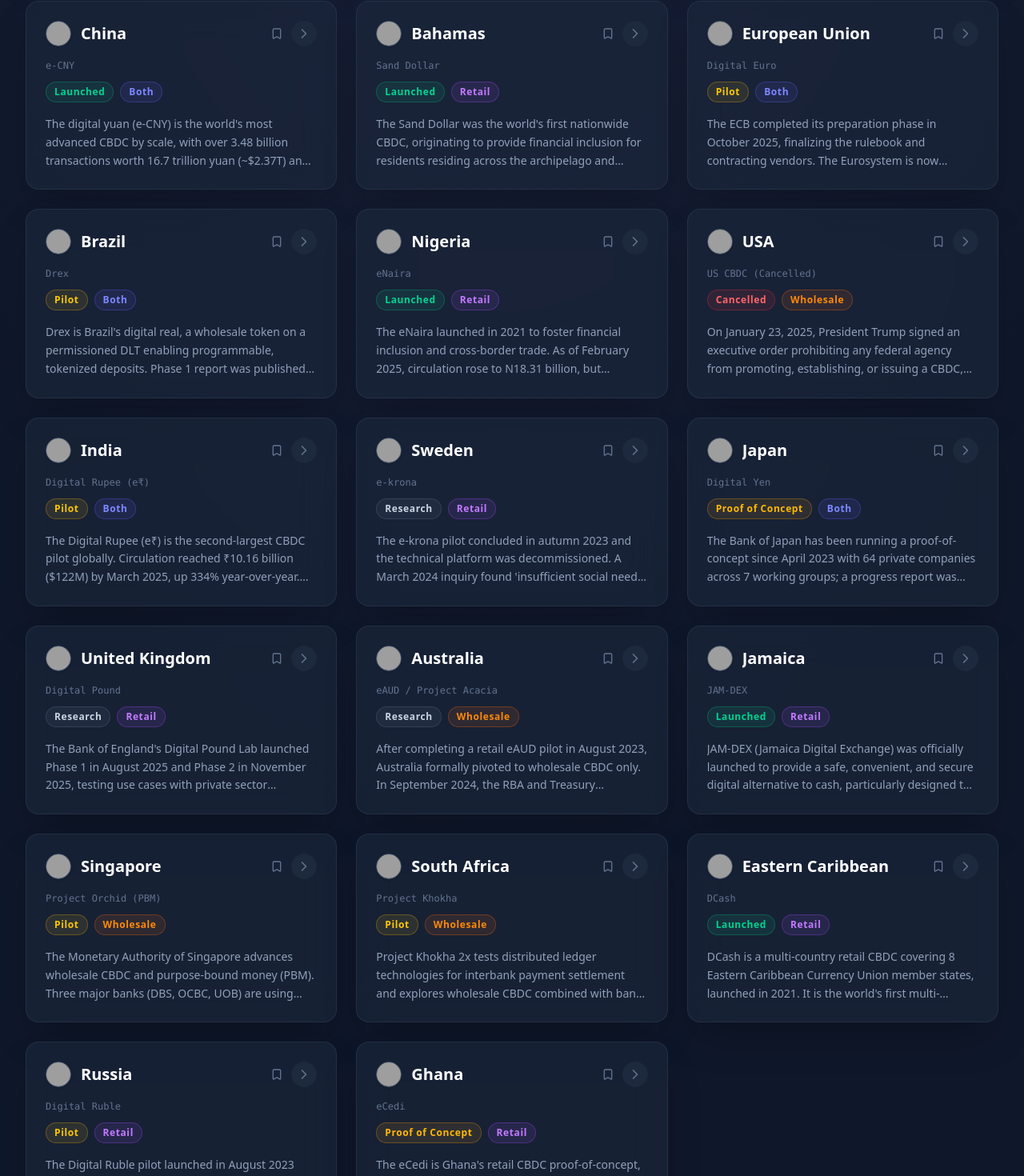
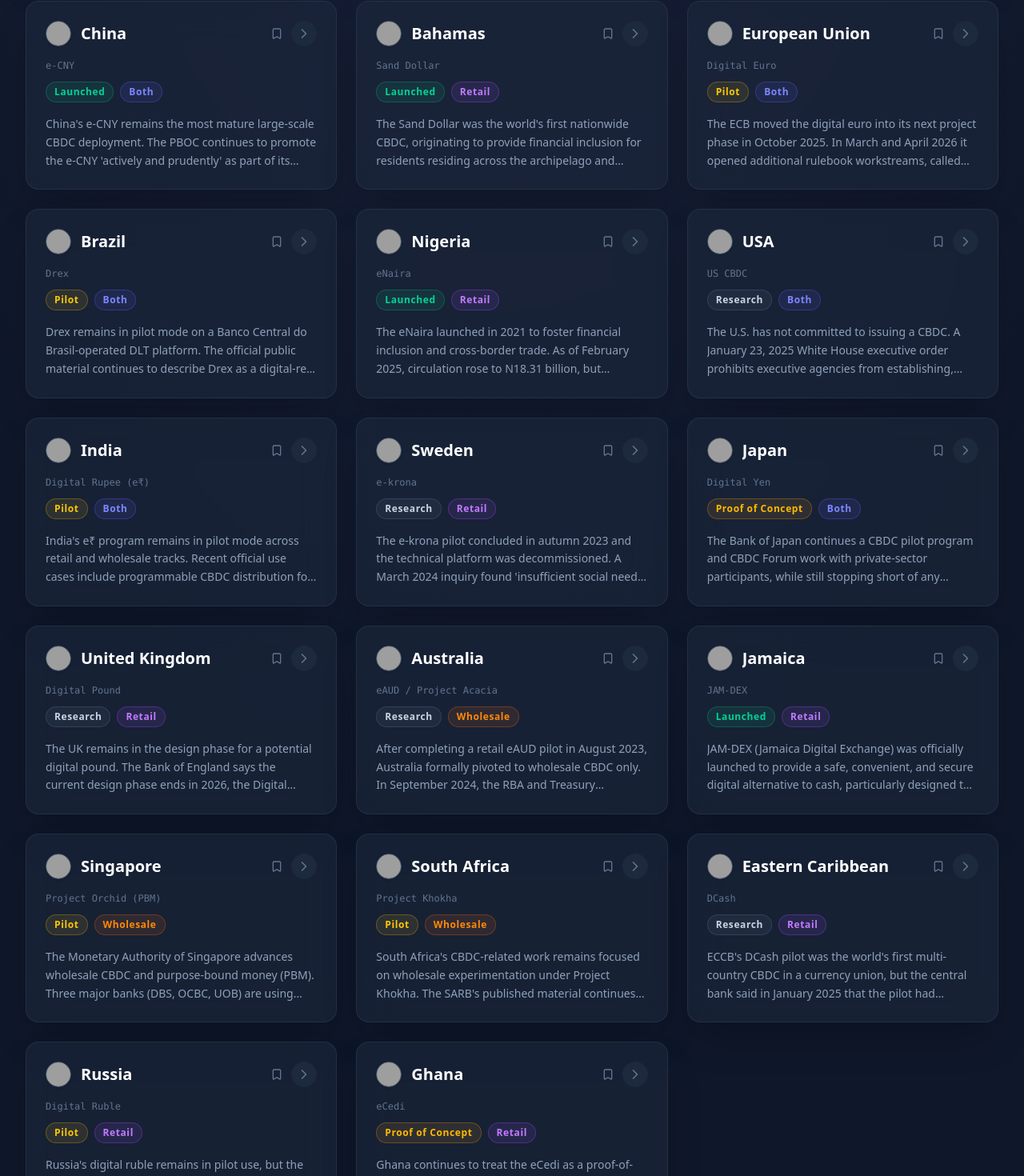
Before and after one commit to mirroredkube/cbdc-tracker, a Next.js app: page / in a window 1280 px wide. Shown: the part 821-2291 px from the top of the page at 80% size. Built offline with nearby package versions, Linux system fonts and the light colour scheme; grey boxes are pictures that could not be loaded.

Commit message:
[codex] Refresh CBDC data and source links (#1)
* Refresh CBDC data and source links

* Fix lint blockers in map and watchlist

```diff
--- a/src/app/news/NewsClient.tsx
+++ b/src/app/news/NewsClient.tsx
@@ -90,7 +90,6 @@
     return items;
   }, [search, filterCurrency]);
 
-  const totalPages = Math.ceil(filtered.length / PAGE_SIZE);
   const visible = filtered.slice(0, page * PAGE_SIZE);
   const hasMore = page * PAGE_SIZE < filtered.length;
 
--- a/src/app/page.tsx
+++ b/src/app/page.tsx
@@ -1,6 +1,7 @@
 "use client";
 
 import { useState } from "react";
+import dynamic from "next/dynamic";
 import { AnimatePresence } from "framer-motion";
 import { CBDCProject } from "@/data/cbdcData";
 import { CBDCGrid } from "@/components/CBDCGrid";
@@ -8,8 +9,9 @@
 import { DeepDiveDrawer } from "@/components/DeepDiveDrawer";
 import { LearningInfographic } from "@/components/LearningInfographic";
 import { FilterPanel } from "@/components/FilterPanel";
-import CBDCMap from "@/components/CBDCMap";
 import { useFilters } from "@/hooks/useFilters";
+
+const CBDCMap = dynamic(() => import("@/components/CBDCMap"), { ssr: false });
 
 export default function Dashboard() {
   const [selectedProject, setSelectedProject] = useState<CBDCProject | null>(null);
--- a/src/app/watchlist/WatchlistClient.tsx
+++ b/src/app/watchlist/WatchlistClient.tsx
@@ -92,7 +92,7 @@
         Subscription settings
       </h2>
       <p className="text-sm text-slate-400 mb-4">
-        Enter your email to receive updates for your watched currencies. We'll notify you when their status changes.
+        Enter your email to receive updates for your watched currencies. We&apos;ll notify you when their status changes.
       </p>
 
       {status === "success" ? (
@@ -127,7 +127,6 @@
 export function WatchlistClient() {
   const { watchlist } = useWatchlist();
   const watched = cbdcProjects.filter((p) => watchlist.has(p.id));
-  const watchedIds = new Set(watched.map((p) => p.id));
 
   return (
     <div className="max-w-4xl mx-auto px-4 md:px-8 py-8">
--- a/src/components/CurrenciesTable.tsx
+++ b/src/components/CurrenciesTable.tsx
@@ -159,7 +159,6 @@
                 )}
               >
                 {activeColumns.map((col) => {
-                  const val = project[col.key];
                   return (
                     <td key={col.key} className="px-4 py-3 whitespace-nowrap">
                       {col.key === "currencyName" && (
--- a/src/data/cbdcData.ts
+++ b/src/data/cbdcData.ts
@@ -25,7 +25,7 @@
   coordinates: [number, number];   // [longitude, latitude]
 }
 
-export const DB_LAST_UPDATED = "2026-03-31";
+export const DB_LAST_UPDATED = "2026-04-26";
 
 export const cbdcProjects: CBDCProject[] = [
   {
@@ -44,8 +44,11 @@
     interoperable: true,
     region: "Asia",
     isoNumeric: "156",
-    description: "The digital yuan (e-CNY) is the world's most advanced CBDC by scale, with over 3.48 billion transactions worth 16.7 trillion yuan (~$2.37T) and 180 million wallets. Expanded to 17 provinces and now used cross-border in Hong Kong, Macau, Laos, Thailand, and Singapore. From January 2026, e-CNY transitions to an interest-bearing instrument.",
-    whitepapers: [{ title: "Progress of Research and Development of E-CNY in China", url: "https://www.pbc.gov.cn/en/3688110/3688172/4157443/4293696/2021072014364791207.pdf" }],
+    description: "China's e-CNY remains the most mature large-scale CBDC deployment. The PBOC continues to promote the e-CNY 'actively and prudently' as part of its digital-finance agenda, while maintaining a dedicated CBDC section and ongoing policy work through 2026.",
+    whitepapers: [
+      { title: "PBOC CBDC topic page", url: "https://www.pbc.gov.cn/en/3688006/4706656/index.html" },
+      { title: "Progress of Research and Development of E-CNY in China", url: "https://www.pbc.gov.cn/en/3688110/3688172/4157443/4293696/2021072014364791207.pdf" }
+    ],
     flagUrl: "https://flagcdn.com/cn.svg",
     coordinates: [104.1954, 35.8617]
   },
@@ -86,10 +89,11 @@
     interoperable: true,
     region: "Europe",
     euMemberFill: true,
-    description: "The ECB completed its preparation phase in October 2025, finalizing the rulebook and contracting vendors. The Eurosystem is now inviting payment service providers to join a pilot targeted for mid-2027, with full issuance readiness expected in 2029.",
+    description: "The ECB moved the digital euro into its next project phase in October 2025. In March and April 2026 it opened additional rulebook workstreams, called for pilot participants, and signed agreements with European standard setters to support online and contactless payments. Issuance still depends on EU legislation.",
     whitepapers: [
-      { title: "Report on a digital euro", url: "https://www.ecb.europa.eu/paym/digital_euro/html/index.en.html" },
-      { title: "Digital euro prototype summary (May 2023)", url: "https://www.ecb.europa.eu/pub/pdf/other/ecb.prototype_summary20230526~71d0b26d55.en.pdf" }
+      { title: "Digital euro", url: "https://www.ecb.europa.eu/euro/digital_euro/html/index.eu.html" },
+      { title: "ECB signs agreements with European standard setters to facilitate digital euro payments", url: "https://www.ecb.europa.eu/press/pr/date/2026/html/ecb.pr260424~202f9d832b.en.html" },
+      { title: "The digital euro: preparing for a potential launch", url: "https://www.ecb.europa.eu/press/key/date/2026/html/ecb.sp260324~66f71f7577.en.html" }
     ],
     flagUrl: "https://flagcdn.com/eu.svg",
     coordinates: [10.4515, 51.1657]
@@ -110,8 +114,11 @@
     interoperable: true,
     region: "Americas",
     isoNumeric: "076",
-    description: "Drex is Brazil's digital real, a wholesale token on a permissioned DLT enabling programmable, tokenized deposits. Phase 1 report was published in February 2025 and Phase 3 focuses on tokenization and credit. A phased public launch is expected in the first half of 2026.",
-    whitepapers: [{ title: "Drex Pilot Implementation Guidelines", url: "https://www.bcb.gov.br/en/financialstability/drex" }],
+    description: "Drex remains in pilot mode on a Banco Central do Brasil-operated DLT platform. The official public material continues to describe Drex as a digital-real platform for wholesale settlement with retail access provided by regulated intermediaries, while Phase 2 pilot reporting is still being finalized.",
+    whitepapers: [
+      { title: "Drex - Digital Brazilian Real", url: "https://www.bcb.gov.br/en/financialstability/drex_en" },
+      { title: "Piloto Drex", url: "https://www.bcb.gov.br/estabilidadefinanceira/real-digital-piloto" }
+    ],
     flagUrl: "https://flagcdn.com/br.svg",
     coordinates: [-51.9253, -14.235]
   },
@@ -140,9 +147,9 @@
     id: "usa",
     tag: "us-cbdc",
     country: "USA",
-    currencyName: "US CBDC (Cancelled)",
-    stage: "Cancelled",
-    type: "Wholesale",
+    currencyName: "US CBDC",
+    stage: "Research",
+    type: "Both",
     techStack: "Federal Reserve RLN/NYIC",
     technologyProvider: "Federal Reserve / NYIC",
     centralBank: "Federal Reserve",
@@ -152,9 +159,10 @@
     interoperable: false,
     region: "Americas",
     isoNumeric: "840",
-    description: "On January 23, 2025, President Trump signed an executive order prohibiting any federal agency from promoting, establishing, or issuing a CBDC, formally terminating all retail and wholesale CBDC development. FedNow (an instant payment rail, not a CBDC) remains operational. The US is the only country to cancel CBDC development by executive order.",
+    description: "The U.S. has not committed to issuing a CBDC. A January 23, 2025 White House executive order prohibits executive agencies from establishing, issuing, or promoting a CBDC, but the Federal Reserve's public CBDC page still states that it has made no decision on whether to pursue or implement one.",
     whitepapers: [
-      { title: "Money and Payments: The U.S. Dollar in the Age of Digital Transformation", url: "https://www.federalreserve.gov/publications/money-and-payments-discussion-paper.htm" },
+      { title: "Federal Reserve CBDC topic page", url: "https://www.federalreserve.gov/central-bank-digital-currency.htm" },
+      { title: "Strengthening American Leadership in Digital Financial Technology", url: "https://www.whitehouse.gov/presidential-actions/2025/01/strengthening-american-leadership-in-digital-financial-technology/" },
       { title: "Project Cedar Phase II × Ubin+ Report (PDF)", url: "https://www.newyorkfed.org/medialibrary/media/nyic/project-cedar-phase-two-ubin-report.pdf" }
     ],
     flagUrl: "https://flagcdn.com/us.svg",
@@ -176,8 +184,11 @@
     interoperable: true,
     region: "Asia",
     isoNumeric: "356",
-    description: "The Digital Rupee (e₹) is the second-largest CBDC pilot globally. Circulation reached ₹10.16 billion ($122M) by March 2025, up 334% year-over-year. Both the retail (e₹-R) and wholesale (e₹-W) segments are expanding with offline functionality and broader bank participation.",
-    whitepapers: [{ title: "Concept Note on Central Bank Digital Currency", url: "https://rbi.org.in/Scripts/PublicationReportDetails.aspx?UrlPage=&ID=1218" }],
+    description: "India's e₹ program remains in pilot mode across retail and wholesale tracks. Recent official use cases include programmable CBDC distribution for food subsidies in Puducherry, alongside continued work on offline functionality and broader ecosystem participation.",
+    whitepapers: [
+      { title: "Concept Note on Central Bank Digital Currency", url: "https://rbi.org.in/Scripts/PublicationReportDetails.aspx?UrlPage=&ID=1218" },
+      { title: "Government of India launches CBDC-based Digital Food Currency pilot", url: "https://www.pib.gov.in/PressReleseDetailm.aspx?PRID=2233186" }
+    ],
     flagUrl: "https://flagcdn.com/in.svg",
     coordinates: [78.9629, 20.5937]
   },
@@ -218,8 +229,11 @@
     interoperable: false,
     region: "Asia",
     isoNumeric: "392",
-    description: "The Bank of Japan has been running a proof-of-concept since April 2023 with 64 private companies across 7 working groups; a progress report was released in May 2025. The BoJ has explicitly stated it has no plans to launch a CBDC, citing Japan's continued high cash usage, but experimental work continues.",
-    whitepapers: [{ title: "The Bank of Japan's Approach to Central Bank Digital Currency", url: "https://www.boj.or.jp/en/paym/digital/index.htm" }],
+    description: "The Bank of Japan continues a CBDC pilot program and CBDC Forum work with private-sector participants, while still stopping short of any issuance decision. Its February and March 2026 committee and working-group materials show experimentation is continuing rather than moving toward launch.",
+    whitepapers: [
+      { title: "Central Bank Digital Currency", url: "https://www.boj.or.jp/en/paym/digital" },
+      { title: "CBDC Forum", url: "https://www.boj.or.jp/en/paym/digital/d_forum/index.htm" }
+    ],
     flagUrl: "https://flagcdn.com/jp.svg",
     coordinates: [138.2529, 36.2048]
   },
@@ -239,10 +253,11 @@
     interoperable: false,
     region: "Europe",
     isoNumeric: "826",
-    description: "The Bank of England's Digital Pound Lab launched Phase 1 in August 2025 and Phase 2 in November 2025, testing use cases with private sector participants. The BoE and HM Treasury will jointly assess next steps in 2026, with earliest potential issuance in the second half of this decade.",
+    description: "The UK remains in the design phase for a potential digital pound. The Bank of England says the current design phase ends in 2026, the Digital Pound Lab is running through July 2026, and a later-2026 assessment will decide whether to proceed to a build phase.",
     whitepapers: [
-      { title: "The digital pound consultation paper (PDF)", url: "https://www.bankofengland.co.uk/-/media/boe/files/paper/2023/the-digital-pound-consultation-working-paper.pdf" },
-      { title: "Bank of England: The Digital Pound", url: "https://www.bankofengland.co.uk/the-digital-pound" }
+      { title: "The digital pound", url: "https://www.bankofengland.co.uk/the-digital-pound" },
+      { title: "Progress update: Digital Pound Design Phase", url: "https://www.bankofengland.co.uk/the-digital-pound/progress-update-digital-pound-design-phase" },
+      { title: "Digital Pound Lab", url: "https://www.bankofengland.co.uk/the-digital-pound/lab" }
     ],
     flagUrl: "https://flagcdn.com/gb.svg",
     coordinates: [-3.4359, 55.3781]
@@ -329,8 +344,11 @@
     interoperable: true,
     region: "Africa",
     isoNumeric: "710",
-    description: "Project Khokha 2x tests distributed ledger technologies for interbank payment settlement and explores wholesale CBDC combined with bank-issued stablecoins for regional African payments. A November 2025 SARB position paper expressed skepticism about the need for a retail CBDC.",
-    whitepapers: [{ title: "Project Khokha 2 Full Report (PDF)", url: "https://www.resbank.co.za/content/dam/sarb/publications/media-releases/2022/project-khokha-2/Project%20Khokha%202%20Full%20Report%206%20April%202022.pdf" }],
+    description: "South Africa's CBDC-related work remains focused on wholesale experimentation under Project Khokha. The SARB's published material continues to center on interbank settlement and broader payment-system experimentation rather than a live retail rollout.",
+    whitepapers: [
+      { title: "Project Khokha 2 Full Report (PDF)", url: "https://www.resbank.co.za/content/dam/sarb/publications/media-releases/2022/project-khokha-2/Project%20Khokha%202%20Full%20Report%206%20April%202022.pdf" },
+      { title: "SARB position paper on the necessity of a retail CBDC in South Africa", url: "https://www.resbank.co.za/en/home/publications/publication-detail-pages/Fintech/sarb-position-paper-on-the-necessity-of-a-retail-cbdc-in-south-a" }
+    ],
     flagUrl: "https://flagcdn.com/za.svg",
     coordinates: [22.9375, -30.5595]
   },
@@ -339,18 +357,21 @@
     tag: "dcash",
     country: "Eastern Caribbean",
     currencyName: "DCash",
-    stage: "Launched",
+    stage: "Research",
     type: "Retail",
     techStack: "Bitt Inc. (Hyperledger Fabric)",
     technologyProvider: "Bitt Inc.",
     centralBank: "Eastern Caribbean Central Bank (ECCB)",
     announcementYear: 2019,
-    updateRate: "Quarterly",
+    updateRate: "Ad hoc",
     usesDLT: true,
     interoperable: false,
     region: "Americas",
-    description: "DCash is a multi-country retail CBDC covering 8 Eastern Caribbean Currency Union member states, launched in 2021. It is the world's first multi-country CBDC, enabling seamless cross-island digital payments across Antigua & Barbuda, Dominica, Grenada, Saint Kitts & Nevis, and others.",
-    whitepapers: [{ title: "DCash 2.0 — About", url: "https://www.dcashec.com/about" }],
+    description: "ECCB's DCash pilot was the world's first multi-country CBDC in a currency union, but the central bank said in January 2025 that the pilot had concluded in January 2024. Preliminary work is under way on a commercial-deployment model described as 'DCash 2.0', and the project is no longer operating as a live public CBDC service.",
+    whitepapers: [
+      { title: "D-Cash", url: "https://www.eccb-centralbank.org/d-cash" },
+      { title: "ECCB warns of fraudulent stablecoin", url: "https://www.eccb-centralbank.org/news/eccb-warns-of-fraudulent-stablecoin" }
+    ],
     flagUrl: "https://flagcdn.com/ag.svg",
     coordinates: [-62.1677, 17.1175]
   },
@@ -370,8 +391,12 @@
     interoperable: false,
     region: "Europe",
     isoNumeric: "643",
-    description: "The Digital Ruble pilot launched in August 2023 with 13 banks and has expanded since. Russia is accelerating adoption partly to facilitate sanctions-resistant cross-border transactions. A broader rollout to more banks and citizens is planned through 2025–2026.",
-    whitepapers: [{ title: "Digital Ruble Status Report (June 2025, PDF)", url: "https://www.cbr.ru/Content/Document/File/180336/digital_ruble_30062025_en.pdf" }],
+    description: "Russia's digital ruble remains in pilot use, but the Bank of Russia has set 1 September 2026 as the start of wider staged adoption for major banks and large merchants. Official 2026 updates also show the platform expanding to bulk payouts and cross-border CBDC settlement rules within the pilot.",
+    whitepapers: [
+      { title: "Digital ruble services expand", url: "https://cbr.ru/eng/press/event/?id=28340" },
+      { title: "Large-scale introduction of digital ruble to begin on 1 September 2026", url: "https://www.cbr.ru/eng/press/event/?id=25774" },
+      { title: "Digital ruble today and tomorrow: Bank of Russia's report on pilot testing", url: "https://www.cbr.ru/eng/press/event/?id=24743" }
+    ],
     flagUrl: "https://flagcdn.com/ru.svg",
     coordinates: [105.3188, 61.524]
   },
@@ -391,8 +416,12 @@
     interoperable: false,
     region: "Africa",
     isoNumeric: "288",
-    description: "The eCedi is Ghana's retail CBDC proof-of-concept, designed to extend financial services to the unbanked and underbanked populations. Ghana was one of the first African nations to launch a CBDC pilot, focusing on offline functionality for rural areas with limited connectivity.",
-    whitepapers: [{ title: "Bank of Ghana — FinTech & Innovation (eCedi)", url: "https://www.bog.gov.gh/fintech-innovation/" }],
+    description: "Ghana continues to treat the eCedi as a proof-of-concept focused on inclusion, offline payments, and future interoperability. In April 2026 the Bank of Ghana republished its design paper and eCedi report on its current site, signaling that the project remains active as an exploratory program rather than a launched currency.",
+    whitepapers: [
+      { title: "Design Paper of the Digital Cedi (eCedi)", url: "https://www.bog.gov.gh/news/design-paper-of-the-digital-cedi-ecedi/" },
+      { title: "The eCedi Report", url: "https://www.bog.gov.gh/news/the-ecedi-report/" },
+      { title: "Bank of Ghana — eCedi Hackathon", url: "https://www.bog.gov.gh/ecedihackathon/" }
+    ],
     flagUrl: "https://flagcdn.com/gh.svg",
     coordinates: [-1.0232, 7.9465]
   }
--- a/src/data/timelineData.ts
+++ b/src/data/timelineData.ts
@@ -143,6 +143,28 @@
   },
   // 2026
   {
+    id: "t51",
+    date: "2026-04-24",
+    type: "updated",
+    currencyId: "eu",
+    currencyName: "Digital Euro",
+    country: "European Union",
+    tag: "digital-euro",
+    description: "ECB signs agreements with European standard setters to support contactless and online digital euro payment flows",
+    field: "Payment Standards",
+  },
+  {
+    id: "t52",
+    date: "2026-04-14",
+    type: "updated",
+    currencyId: "gha",
+    currencyName: "eCedi",
+    country: "Ghana",
+    tag: "ecedi",
+    description: "Bank of Ghana republishes the eCedi design paper and eCedi report on its current website, reaffirming the project remains active",
+    field: "Project Documentation",
+  },
+  {
     id: "t01",
     date: "2026-01-01",
     type: "status_updated",
@@ -157,14 +179,16 @@
   },
   {
     id: "t02",
-    date: "2026-01-28",
-    type: "updated",
+    date: "2025-01-24",
+    type: "status_updated",
     currencyId: "ecs",
     currencyName: "DCash",
     country: "Eastern Caribbean",
     tag: "dcash",
-    description: "DCash marks five years of operation; coverage confirmed across all 8 ECCU member states",
-    field: "Coverage",
+    description: "ECCB says the DCash pilot concluded in January 2024 and that preliminary work is under way on a commercial deployment model called DCash 2.0",
+    previousValue: "Launched",
+    newValue: "Research",
+    field: "Stage",
   },
 
   // 2025 Q4
@@ -335,15 +359,13 @@
   {
     id: "t17",
     date: "2025-01-23",
-    type: "status_updated",
+    type: "updated",
     currencyId: "usa",
     currencyName: "US CBDC",
     country: "USA",
     tag: "us-cbdc",
-    description: "Trump executive order formally cancels all US CBDC development",
-    previousValue: "Research",
-    newValue: "Cancelled",
-    field: "Stage",
+    description: "White House executive order bars executive agencies from establishing, issuing, or promoting a CBDC, while the Federal Reserve continues to say it has made no decision to pursue one",
+    field: "Federal Policy",
   },
 
   // 2024
```
Also changed, not shown: src/components/CBDCMap.tsx (+20 -22 lines), src/data/newsData.ts (+38 -18 lines), src/hooks/useWatchlist.ts (+15 -12 lines).
